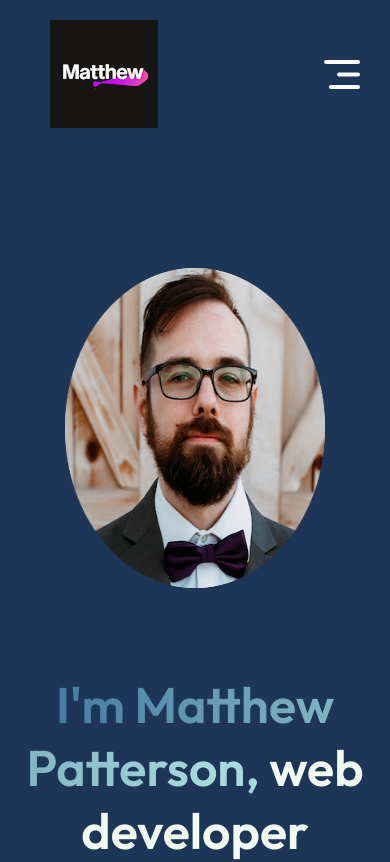
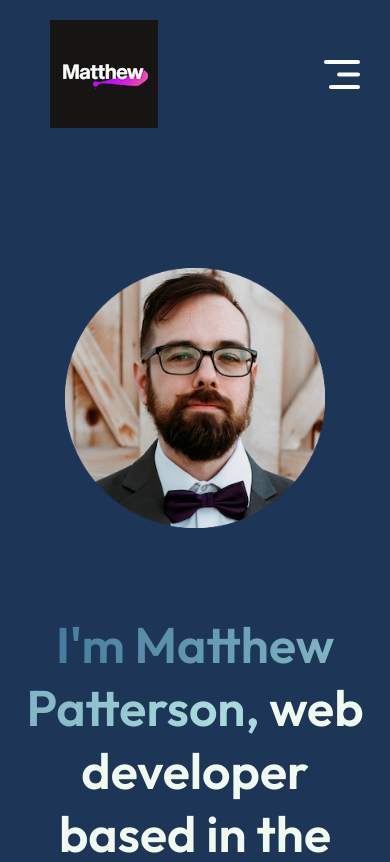
Before and after one commit to matthewpatterson211/portfolio, a React (Vite) app: page / in a window 390 px wide. Shown: the top 862 px of the page. Built offline with nearby package versions, Linux system fonts and the light colour scheme.

Commit message:
fixed hero image size on mobile

```diff
--- a/src/Components/Hero/Hero.css
+++ b/src/Components/Hero/Hero.css
@@ -64,6 +64,7 @@
     .hero img{
         margin-top: 120px;
         width: 260px;
+        height: 260px;
     }
     .hero h1{
         margin-top: 50px;
```
